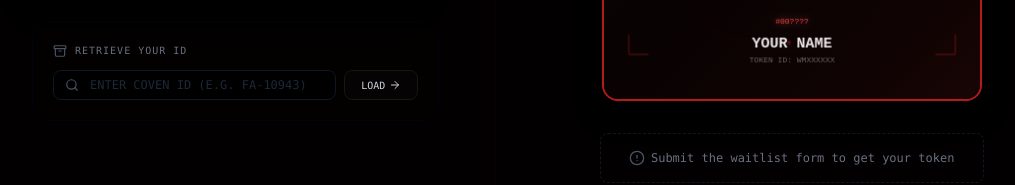
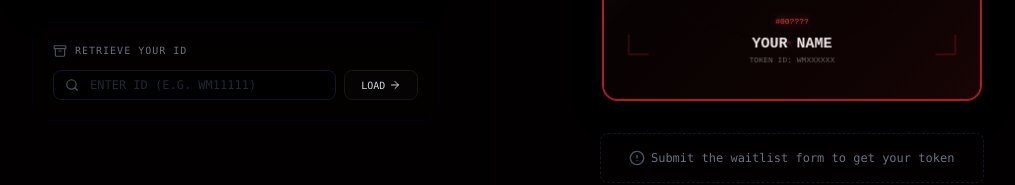
Before and after one commit to aastha51551/Forbidden-Archives-Waitlist, a React (Vite) app: page / in a window 1280 px wide. Shown: the part 1583-1768 px from the top of the page, without its empty margins (80-1095 px from the left). Built offline with nearby package versions, Linux system fonts and the light colour scheme; no server answers; a web font is replaced by a local one.

Commit message:
Update App.tsx

```diff
--- a/src/App.tsx
+++ b/src/App.tsx
@@ -378,7 +378,7 @@ export default function App() {
                     type="text"
                     value={retrievalId}
                     onChange={(e) => setRetrievalId(e.target.value)}
-                    placeholder="ENTER COVEN ID (e.g. FA-10943)"
+                    placeholder="ENTER ID (e.g. WM11111)"
                     className="w-full pl-9 pr-3 py-1.5 bg-black text-xs text-gray-300 font-mono border border-gray-900 rounded-lg placeholder-gray-800 focus:outline-none focus:border-red-950/80 transition-all uppercase"
                   />
                 </div>
```
